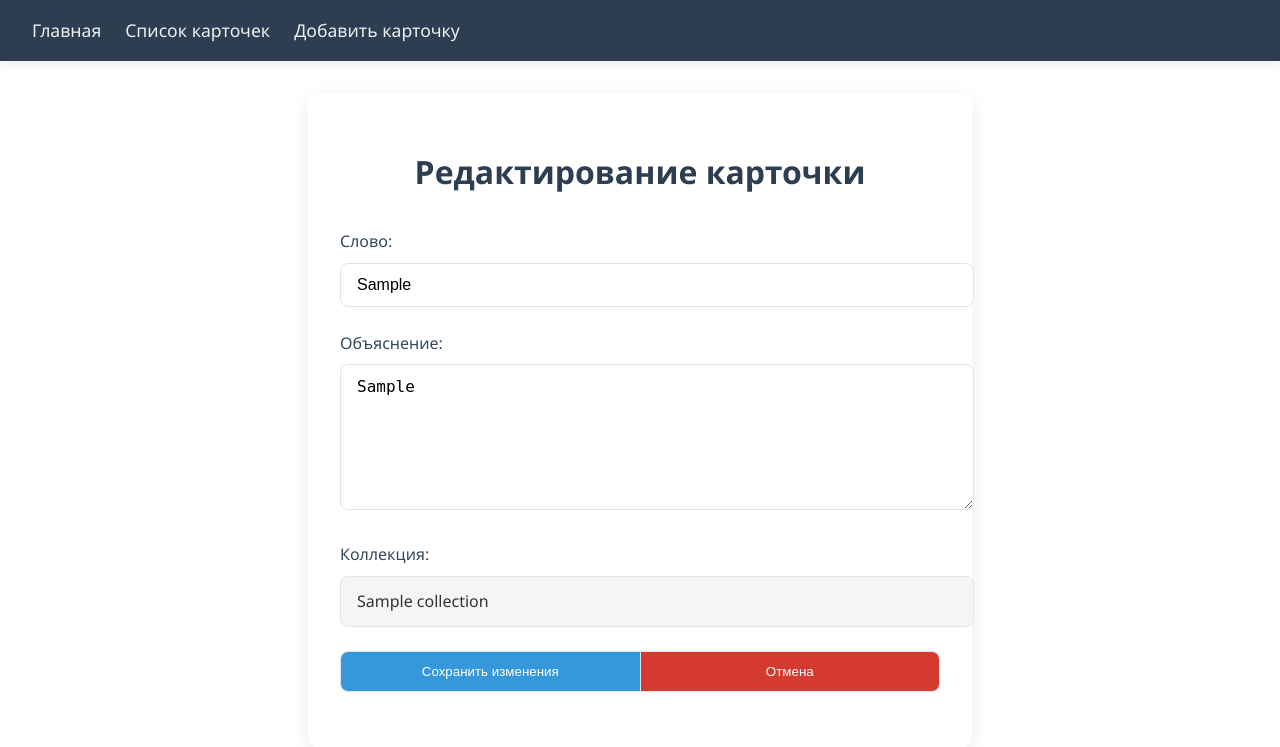
After one commit to bwyltcaxe/python_english_flashcards, a Django app: page /cards/edit/1/ in a window 1280 px wide. The commit adds this page. Shown: the top 747 px of the page. Run offline with Django 4.2, Linux system fonts and the light colour scheme; tables that the repository leaves empty hold one stand-in row (values such as "Sample post").

Commit message:
Add styles for 'Cancel' button in 'Edit' page

```diff
--- a/static/css/style.css
+++ b/static/css/style.css
@@ -169,6 +169,16 @@ textarea.form-control {
     background: #2980b9;
 }
 
+.btn-cancel {
+    color: white;
+    background-color: #d43a2f;
+}
+
+.btn-cancel:hover {
+    background-color: #ad2e24;
+}
+
+/* Cards containers.  */
 .cards-container {
     display: grid;
     grid-template-columns: repeat(auto-fill, minmax(280px, 1fr));
--- /dev/null
+++ b/templates/cards/edit.html
@@ -0,0 +1,34 @@
+{% extends "base.html" %}
+{% load static %}
+
+{% block title %}Редактировать карточку{% endblock %}
+
+{% block content %}
+<div class="card-form-container">
+    <h1 class="card-form-title">Редактирование карточки</h1>
+    <form method="post" class="card-form">
+        {% csrf_token %}
+        <div class="form-group">
+            <label for="id_word" class="form-label">Слово:</label>
+            <input type="text" name="word" id="id_word" class="form-control" placeholder="Введите слово или термин"
+                   value="{{ card.word }}" required>
+        </div>
+        <div class="form-group">
+            <label for="id_explanation" class="form-label">Объяснение:</label>
+            <textarea name="explanation" id="id_explanation" class="form-control" placeholder="Введите объяснение" required>{{ card.explanation }}</textarea>
+        </div>
+
+        <div class="form-group">
+            <label class="form-label">Коллекция:</label>
+            <div class="form-control" style="background-color: #f5f5f5;" readonly>
+                {{ card.collection.name }}
+            </div>
+        </div>
+
+        <div class="collection-toggle">
+            <button type="submit" class="toggle-btn active">Сохранить изменения</button>
+            <button type="button" class="toggle-btn btn-cancel" onclick="window.location.href='{% url 'cards-list' %}'">Отмена</button>
+        </div>
+    </form>
+</div>
+{% endblock %}
```
